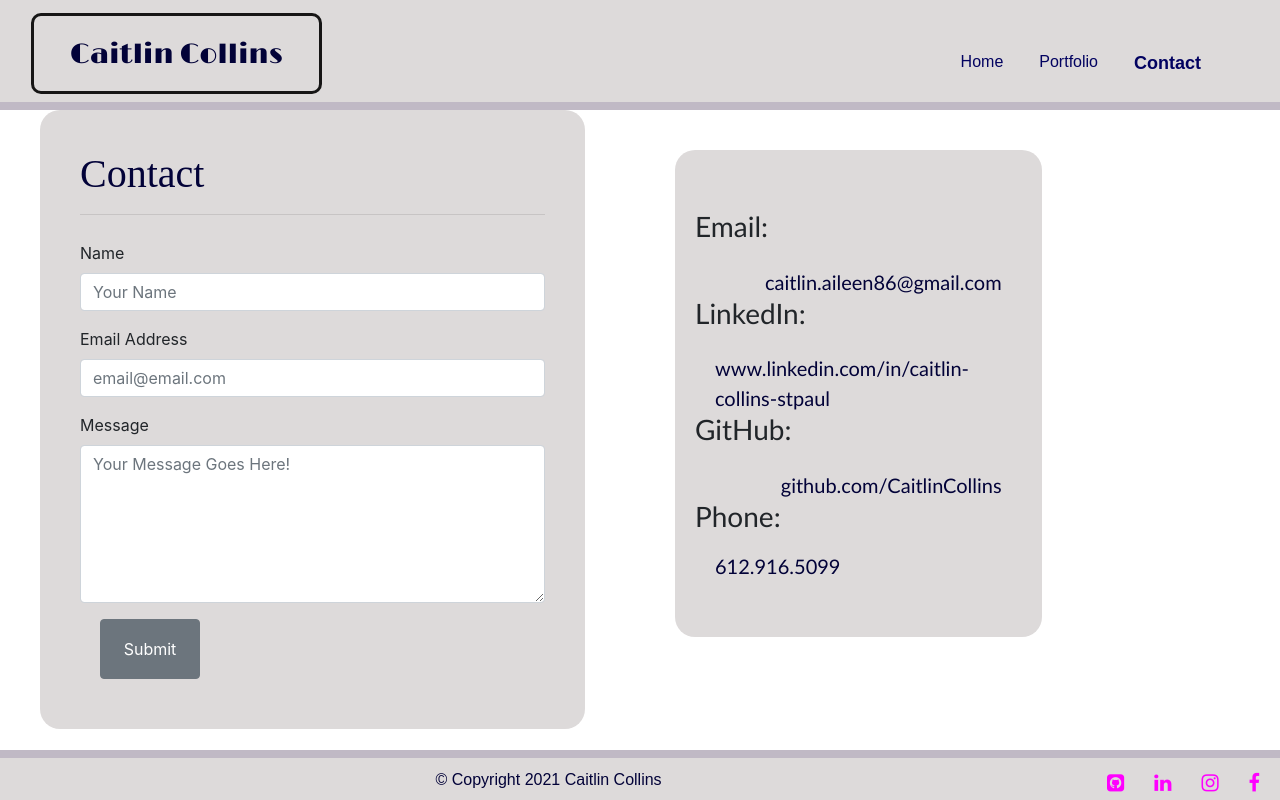
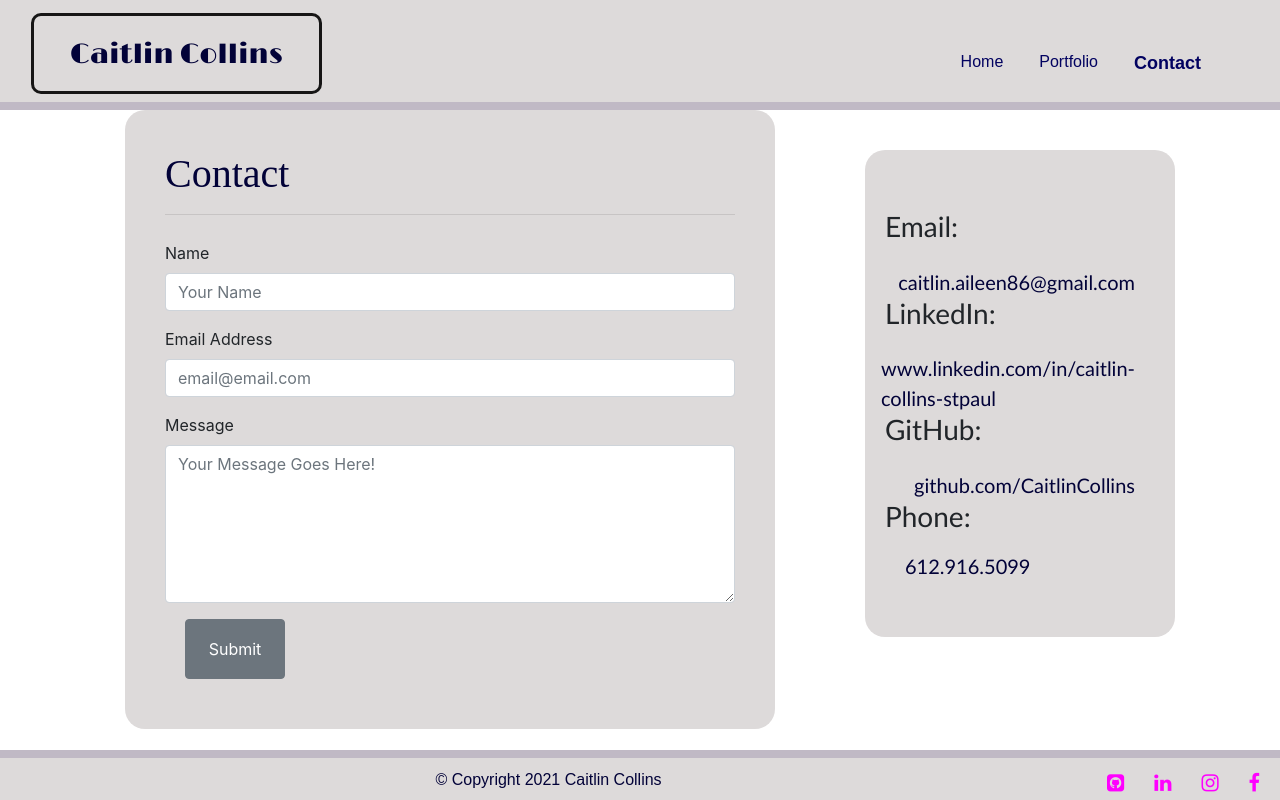
Before and after one commit to CaitlinCollins/React-Portfolio, a React (Create React App) app in the folder portfolio/: page /contact in a window 1280 px wide. Built offline with nearby package versions, Linux system fonts and the light colour scheme; a web font is replaced by a local one.

Commit message:
Refactored code to include bootstrap grid system

```diff
--- a/portfolio/src/components/Contact/index.js
+++ b/portfolio/src/components/Contact/index.js
@@ -1,19 +1,21 @@
 import React from "react";
+import { Container, Row, Col } from "../Grid";
 import "./style.css";
 
 function Contact() {
     return (
-    <div className="row">
-        <div className="col-sm-6">
+        <Container>
+            <Row>
+                <Col size="xs-8 sm-8">
                     <article className="cont">
-                <div className="row">
-                    <div className="col-sm-12">
+                    <Row>
+                        <Col size="xs-12 sm-12">
                             <h1>Contact</h1>
                             <hr/>
-                    </div>
-                </div>
-                <div className="row">
-                    <div className="col-sm-12">
+                        </Col>
+                    </Row>
+                    <Row>
+                        <Col size="xs-12 sm-12">
                             <form>
                             <div className="form-group">
                             <label for="exampleFormControlInput1">Name</label><input type="text" class="form-control" id="exampleFormControlInput1" placeholder="Your Name"></input>
@@ -24,19 +26,20 @@ function Contact() {
                             <div className="form-group">
                             <label for="exampleFormControlTextarea1">Message</label><textarea class="form-control" id="exampleFormControlTextarea1" rows="6" placeholder="Your Message Goes Here!"></textarea>
                             </div>
-                            <div className="row">
-                                <div className="col-sm-2">
+                            <Row>
+                            <Col size="xs-2 sm-2">
                                 <button class="btn btn-secondary contactbtn" type="submit">Submit</button>
-                                </div>
-                                <div className="col-sm-10">
-                                </div>
-                            </div>
+                            </Col>
+                            <Col size="xs-10 sm-10">
+                            </Col>
+                            </Row>
                             </form>
-                    </div>
-                </div>
+                        </Col>
+                    </Row>
                      </article>
-        </div>
-        <div className="col-sm-4">
+                </Col>
+
+                <Col size="xs-4 sm-4">
                     <aside>
                         <h3>Email: </h3>
                         <a href="mailto:caitlin.aileen86@gmail.com" target="_blank" class="contactP">caitlin.aileen86@gmail.com</a>
@@ -47,10 +50,11 @@ function Contact() {
                         <h3>Phone: </h3>
                         <p class="contactP">612.916.5099</p>
                     </aside>
-        </div>
-        <div className="col-sm-2">
-        </div>
-    </div>
+                </Col>
+                <Col size="xs-2 sm-2">
+                </Col>
+            </Row>
+        </Container>
     )
 }
 
--- a/portfolio/src/components/Footer/index.js
+++ b/portfolio/src/components/Footer/index.js
@@ -1,10 +1,12 @@
 import React from "react";
+import { Container, Row, Col } from "../Grid";
 import './style.css';
 
 function Footer() {
     return (
-    <div className="row">
-        <div className="col-sm-12">
+        <Container>
+            <Row>
+                <Col size="xs-12 sm-12">
                     <footer>
                         © Copyright 2021 Caitlin Collins
                         <a
@@ -28,8 +30,9 @@ function Footer() {
                             className="fa fa-github-square icon"
                         ></a>
                     </footer>
-        </div>
-    </div>
+                </Col>
+            </Row>
+        </Container>
     )
 }
 
--- a/portfolio/src/components/Home/index.js
+++ b/portfolio/src/components/Home/index.js
@@ -1,13 +1,15 @@
 import React from "react";
+import { Container, Row, Col } from "../Grid";
 import './style.css';
 
 function Home() {
     return (
-      <div className="row">
-        <div className="col-sm-10">
+    <Container>
+        <Row>
+            <Col size="xs-10 sm-10">
                 <article className="about card">
-                <div className="row">
-                    <div className="col-sm-12">
+                    <Row>
+                        <Col size="xs-12 sm-12">
                             <h1>About Me<span><a
                                 href="public/assets/Caitlin_Collins_Full_Stack_Resume.pdf"
                                 download="Cait_Collins_Resume"
@@ -16,16 +18,16 @@ function Home() {
                                 >Download Resume!</a></span>
                             </h1>
                             <hr />
-                    </div>
-                </div>
-                <div className="row">
-                    <div className="col-sm-6">
+                        </Col>
+                    </Row>
+                    <Row>
+                        <Col size="xs-6 sm-6">
                             <figure>
                                 <img className="img-fluid bioimg" src="assets/Caitlin.JPG" alt="Photo of Caitlin"/>
                                 <figcaption>Coming soon to a computer near you!</figcaption>
                             </figure>
-                    </div>
-                    <div className="col-md-6">
+                        </Col>
+                        <Col size="xs-6 sm-6">
                             <p className="firstP">
                                 I'm a Full-Stack Computer Programmer specializing in creative
                                 concepts and user-friendly, responsive layouts.
@@ -64,19 +66,16 @@ function Home() {
                             <p className="tag">
                             Coming soon to a computer near you!
                             </p>
-                    </div>
-                </div>
+                        </Col>
+                    </Row>
                 </article>
-        </div>
-    </div>
+            </Col>
+        </Row>
+    </Container>
 )
 }
 
 
 
 
-
-
-
-
 export default Home;
--- a/portfolio/src/components/Portfolio/index.js
+++ b/portfolio/src/components/Portfolio/index.js
@@ -2,9 +2,6 @@ import React from "react";
 import { Container, Row, Col } from "../Grid";
 import Projects from "../Projects";
 import projects from '../../projects.json';
-import { Component } from "react";
-
-
 
 function Portfolio() {
    return (
```
Also changed, not shown: portfolio/src/components/Projects/index.js (+5 -5 lines). Lines whose indentation alone changed are shown as unchanged.
